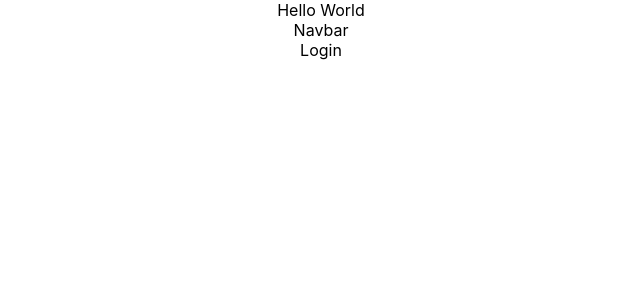
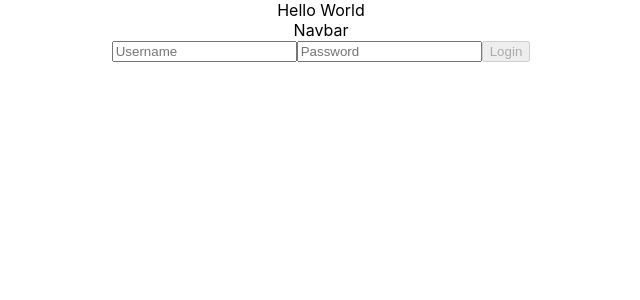
Before and after one commit to karpss/react-authentication, a React (Create React App) app: page / in a window 1280 px wide. Shown: the top 300 px of the page, without its empty margins (319-959 px from the left). Built offline with nearby package versions, Linux system fonts and the light colour scheme.

Commit message:
Developed Login form and added validation

```diff
--- a/src/components/Login/Login.tsx
+++ b/src/components/Login/Login.tsx
@@ -1,10 +1,45 @@
 /* eslint-disable */
-import React from 'react'
+import React, {useState, useEffect, useCallback} from 'react'
 
 function Login() {
+    const [username, setUsername] = useState<string>("");
+    const [password, setPassword] = useState<string>("");
+    const [isInputValid, setIsInputValid] = useState(false);
+
+    const validateInput = useCallback( () => {
+        let validInput = true;
+        if (username === "" || password === ""){
+            validInput = false;
+        }
+        return validInput;
+    }, [username, password]);
+
+
+    const handleInputChange = (e: any) => {
+        setIsInputValid(validateInput());
+    }
+
+    useEffect(() => {
+        setIsInputValid(validateInput());
+      }, [username, password, validateInput]);
+      console.log(username);
+      console.log(password);
     return (
-      <div>
-        Login
+      <div className='loginForm'>
+        <form>
+        <input
+        type="text"
+        placeholder="Username"
+        onChange={(event) => handleInputChange(setUsername(event?.target.value))}
+        />
+        <input
+        type="password"
+        placeholder="Password"
+        onChange={(event) => handleInputChange(setPassword(event?.target.value))}
+
+        />
+        <button type="submit" disabled={!isInputValid}>Login</button>
+        </form>
       </div>
     );
   }
```
